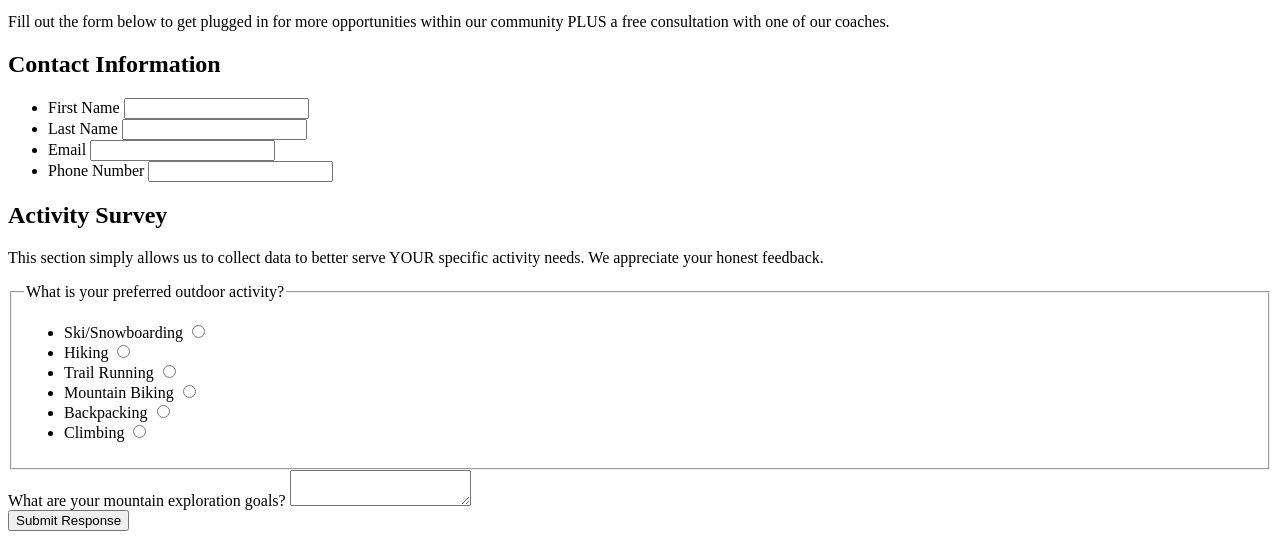
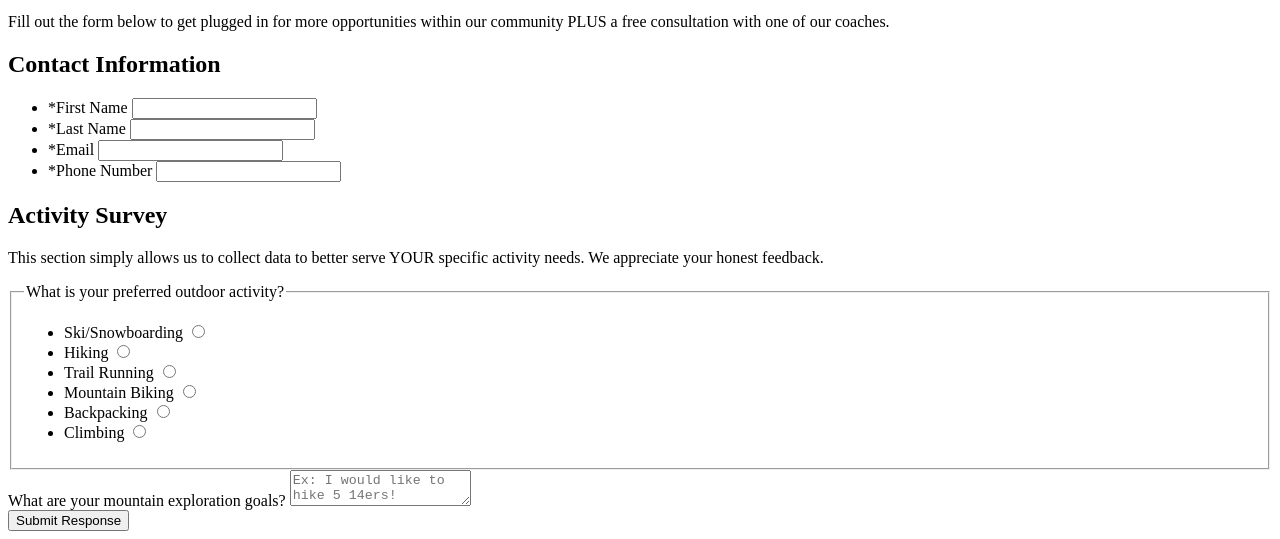
Before and after one commit to tayloramm13/frontrange-fitness-form, a plain HTML site: page index.html in a window 1280 px wide. Shown: the part 563-1102 px from the top of the page. Drawn offline with Linux system fonts and the light colour scheme.

Commit message:
Tweak textarea attributes

```diff
--- a/index.html
+++ b/index.html
@@ -25,20 +25,20 @@
         <form action="" method="post">
             <ul>
                 <li>
-                    <label>First Name
+                    <label>*First Name
                         <input type="text" id="first-name" name="name" required>
                     </label>
                 </li>
                 <li>
-                    <label>Last Name
+                    <label>*Last Name
                         <input type="text" id="last-name" name="name" required>
                 </li>
                 <li>
-                    <label>Email
+                    <label>*Email
                         <input type="email" id="user_email" name="usermail" required>
                 </li>
                 <li>
-                    <label>Phone Number
+                    <label>*Phone Number
                         <input type="tel" id="user-tel" name="telephone" required>
                 </li>
             </ul>
@@ -77,7 +77,7 @@
                 </fieldset>
                 <div>
                     <label for="message"> What are your mountain exploration goals?</label>
-                        <textarea type="text" id="message" name="message"></textarea>
+                        <textarea type="text" id="message" name="message" minlength="50" maxlength="200" placeholder="Ex: I would like to hike 5 14ers!"></textarea>
 
                 </div>
                 <section>
```
